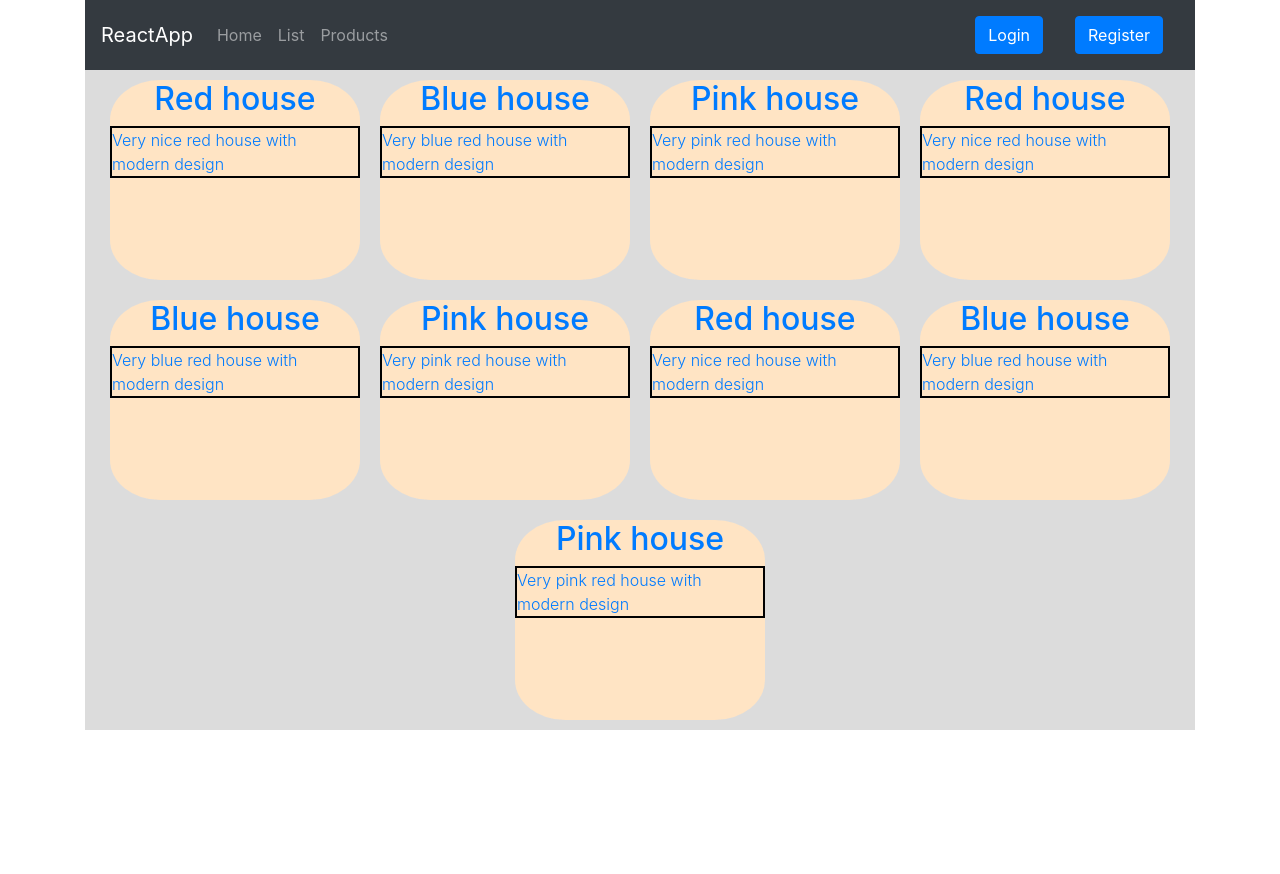
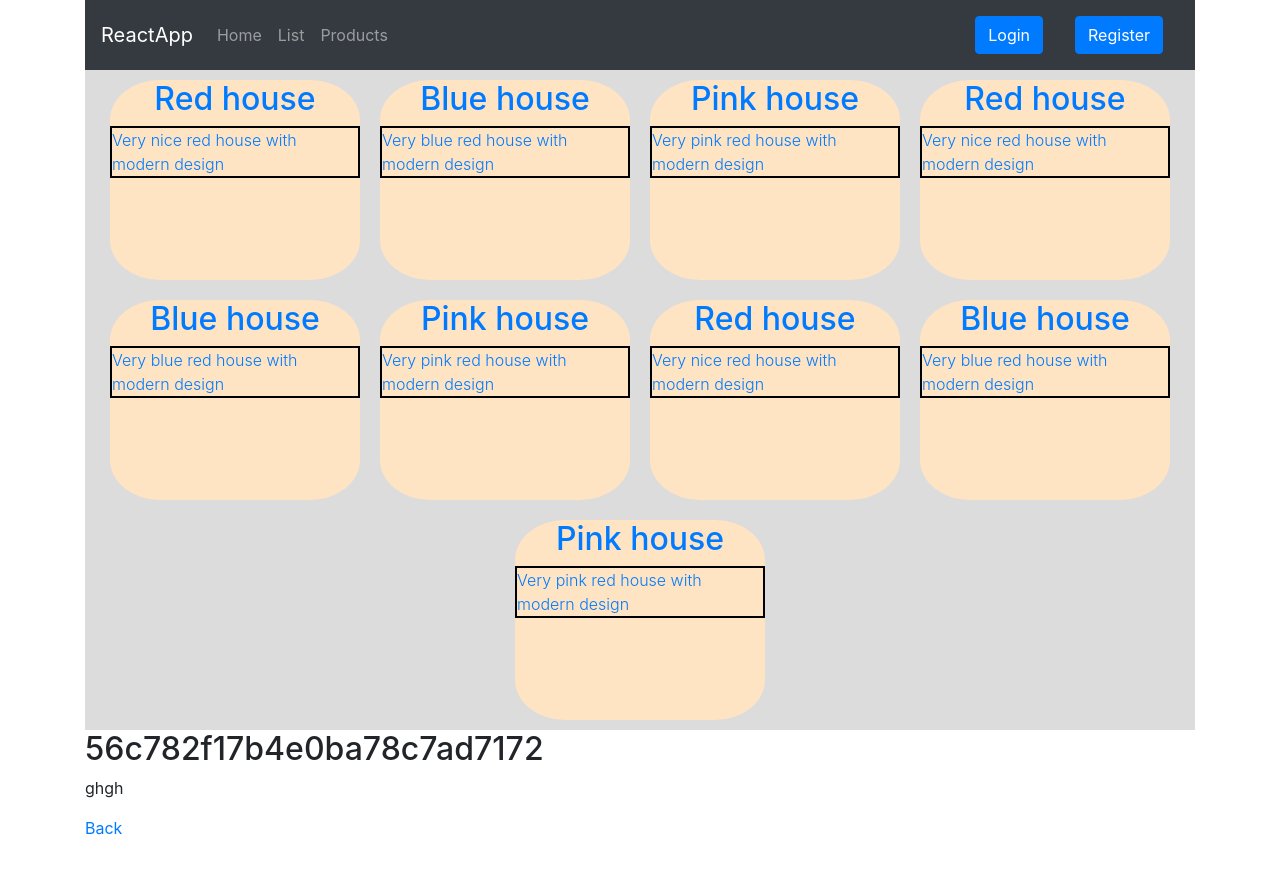
Before and after one commit to vitalii77787/FirstReactApp, a React (Create React App) app: page /Products/56c782f17b4e0ba78c7ad7172 in a window 1280 px wide. Shown: the top 874 px of the page. Before the commit the page ends 800 px from the top, so only its background shows below. Built offline with nearby package versions, Linux system fonts and the light colour scheme.

Commit message:
Add ProductItem

```diff
--- a/src/components/App.js
+++ b/src/components/App.js
@@ -3,9 +3,10 @@ import ArticleList from './ArticleList/index';
 import articles from '..//fixtures';
 import products from '..//products';
 import { Router, Route } from 'react-router';
-import { Link } from 'react-router-dom';
+import { Link,Switch} from 'react-router-dom';
 import history from './history';
 import ProductList from './ProductList';
+import ProductItem from './ProductItem';
 
 function App() {
     return (
@@ -36,12 +37,17 @@ function App() {
                         </button>
                         </div>
                     </nav>
+
                     <Route path="/List"
                         render={(props) => <ArticleList articles={articles} />}
                     />
                      <Route path="/Products"
                         render={(props) => <ProductList products={products} />}
                     />
+                    <Route path='/Products/:number'
+                     render={(props) => <ProductItem   {...props}/>}
+                     />
+
                 </div>
             </Router>
         </div>
--- /dev/null
+++ b/src/components/ProductItem.js
@@ -0,0 +1,23 @@
+import React, { Component } from 'react';
+import { Link } from 'react-router-dom';
+class ProductItem extends Component {
+    state = {
+        isOpen: true
+    }
+    render() {
+        const  productItem  = this.props.match.params.number;
+        console.log( this.props.match.params.number);
+        // const body = this.state.isOpen && <section className="description">{productItem.text}</section>
+        return (
+            <div className="product">
+                    <h2 style={{textAlign:'center'}}>
+                   {productItem}
+                    </h2>
+                    <p>ghgh</p>
+                    <Link to='/Products'>Back</Link>
+                </div>
+        )
+    }
+}
+
+export default ProductItem
--- a/src/components/ProductList/index.js
+++ b/src/components/ProductList/index.js
@@ -3,17 +3,16 @@ import Product from '../Product'
 import { Link } from 'react-router-dom';
 import './style.css'
 
-export default function ProductList({products}) {
+export default function ProductList({ products }) {
     const productElements = products.map(product =>
-
-        <Link to={`/Products/${product.id}`}>
-            <div key={product.id} className="product-list__li">
-            <Product product={product}/>
-            </div>
+        <div key={product.id} className="product-list__li">
+            <Link to={`/Products/${product.id}`}>
+                <Product product={product} />
             </Link>
-        )
+        </div>
+    )
     return (
-        <div style={{padding:0}}  className="product-wrapper">
+        <div style={{ padding: 0 }} className="product-wrapper">
             {productElements}
         </div>
     )
```
